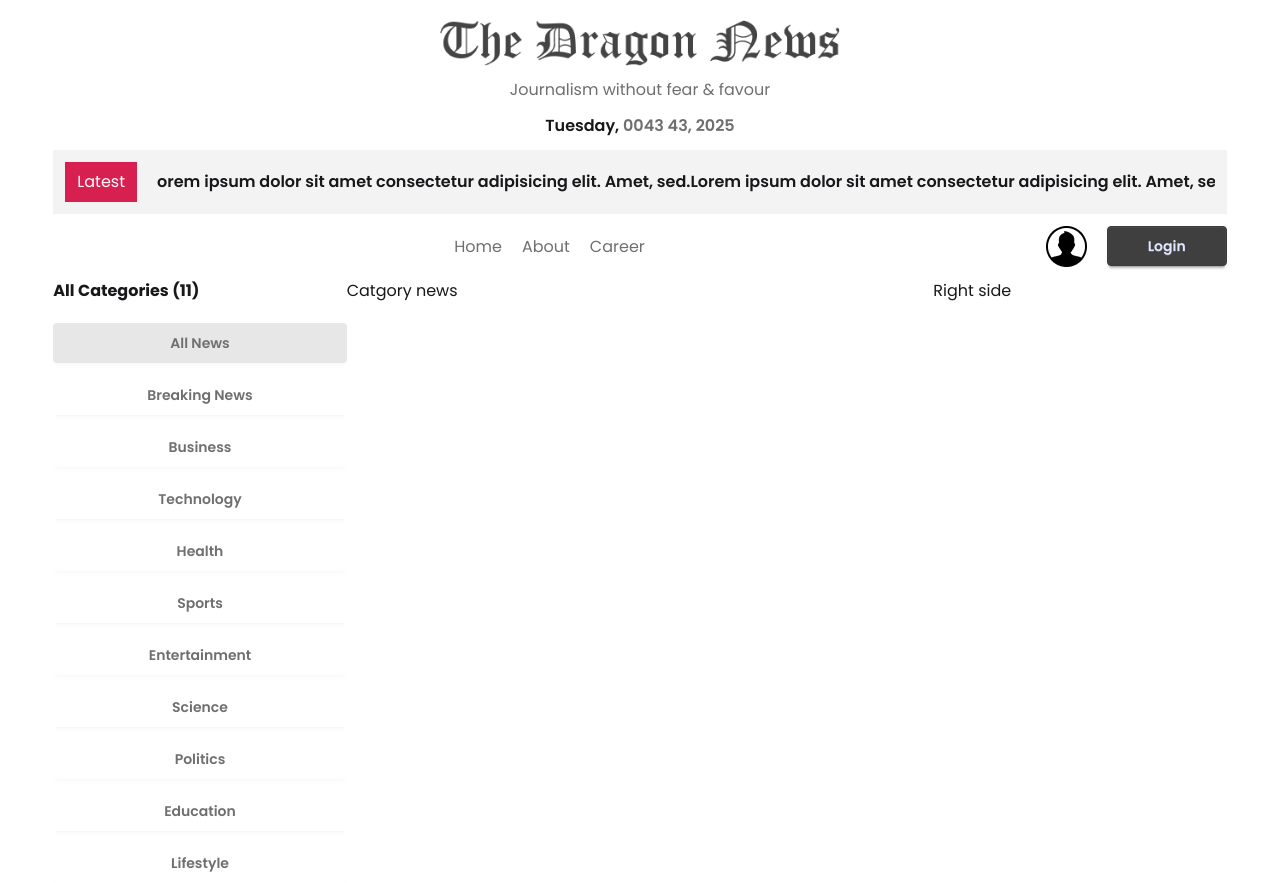
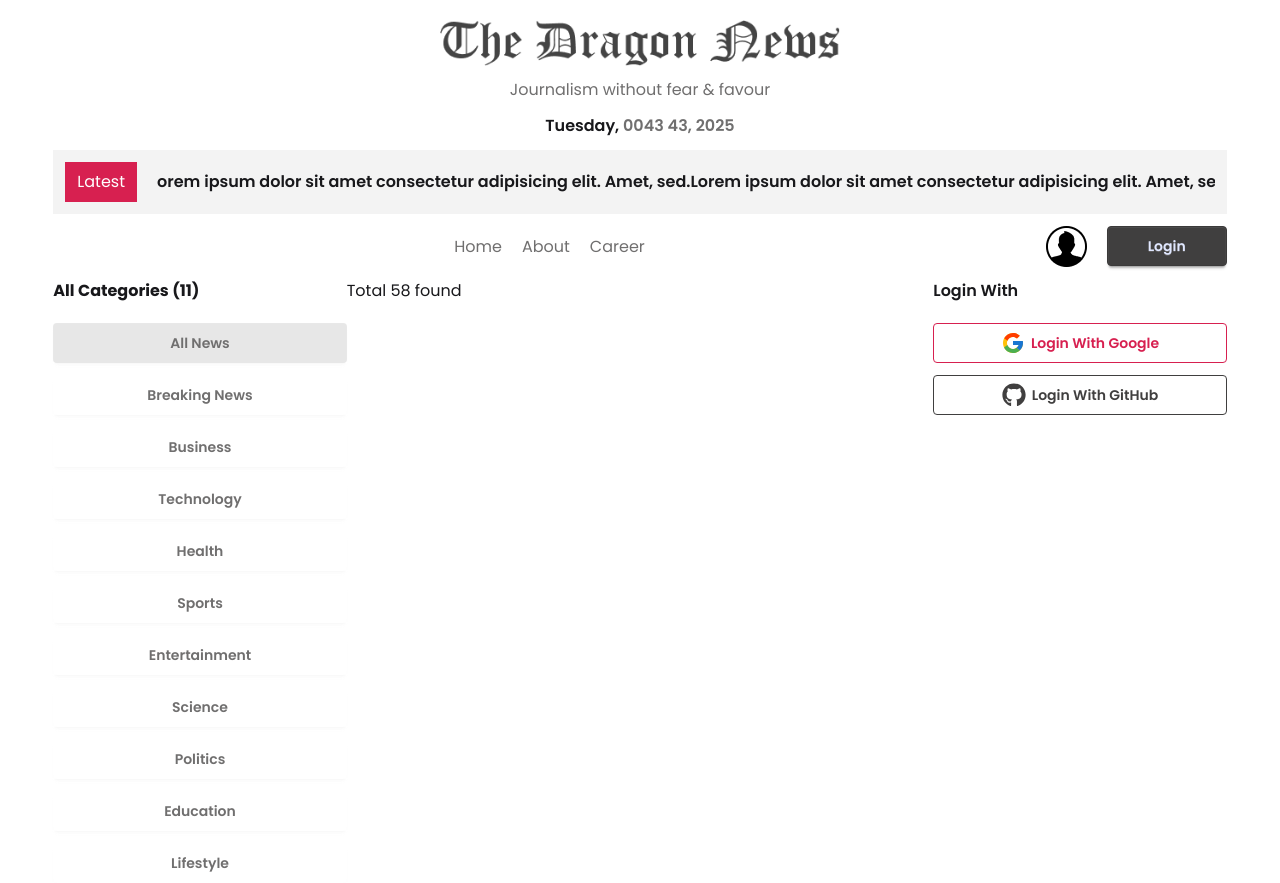
Before and after one commit to mdmhrz/dragon-news, a React (Vite) app: page /category/0 in a window 1280 px wide. Built offline with nearby package versions, Linux system fonts and the light colour scheme.

Commit message:
Category section updated

```diff
--- a/package.json
+++ b/package.json
@@ -13,7 +13,8 @@
     "date-fns": "^4.1.0",
     "react": "^19.1.0",
     "react-dom": "^19.1.0",
-    "react-fast-marquee": "^1.6.5"
+    "react-fast-marquee": "^1.6.5",
+    "react-icons": "^5.5.0"
   },
   "devDependencies": {
     "@eslint/js": "^9.25.0",
--- a/src/components/HomeLayout/RightAside.jsx
+++ b/src/components/HomeLayout/RightAside.jsx
@@ -1,9 +1,10 @@
 import React from 'react';
+import SocialLogin from './SocialLogin';
 
 const RightAside = () => {
     return (
         <div>
-            Right side
+            <SocialLogin></SocialLogin>
         </div>
     );
 };
--- /dev/null
+++ b/src/components/HomeLayout/SocialLogin.jsx
@@ -0,0 +1,17 @@
+import React from 'react';
+import { FaGithub } from 'react-icons/fa';
+import { FcGoogle } from 'react-icons/fc';
+
+const SocialLogin = () => {
+    return (
+        <div>
+            <h2 className='font-semibold mb-5'>Login With</h2>
+            <div>
+                <button className='btn space-y-3 mb-3 w-full btn-outline btn-secondary'><FcGoogle size={24} /> Login With Google</button>
+                <button className='btn space-y-3 mb-3 w-full btn-outline btn-primary'><FaGithub size={24} /> Login With GitHub</button>
+            </div>
+        </div>
+    );
+};
+
+export default SocialLogin;
--- a/src/pages/CategoryNews.jsx
+++ b/src/pages/CategoryNews.jsx
@@ -1,9 +1,34 @@
-import React from 'react';
+import React, { useEffect, useState } from 'react';
+import { useLoaderData, useParams } from 'react-router';
 
 const CategoryNews = () => {
+    const [categoryNews, setCategoryNews] = useState([])
+    const data = useLoaderData();
+    const { id } = useParams();
+
+
+    useEffect(() => {
+
+        if (id == 0) {
+            setCategoryNews(data)
+            return
+        } else if (id == 1) {
+            const filteredNews = data.filter((news) => news.others.is_today_pick === true);
+            setCategoryNews(filteredNews);
+            return
+        } else {
+            const filteredNews = data.filter((news) => news.category_id == id);
+            setCategoryNews(filteredNews)
+
+        }
+
+
+    }, [data, id])
+
+
     return (
         <div>
-            Catgory news
+            Total {categoryNews.length} found
         </div>
     );
 };
--- a/src/routes/router.jsx
+++ b/src/routes/router.jsx
@@ -14,7 +14,8 @@ const router = createBrowserRouter([
             },
             {
                 path: 'category/:id',
-                element: <CategoryNews></CategoryNews>
+                element: <CategoryNews></CategoryNews>,
+                loader: () => fetch('/news.json')
             }
         ]
     },
```
Also changed, not shown: 1 other file (tests, documents, lock files or other folders).
